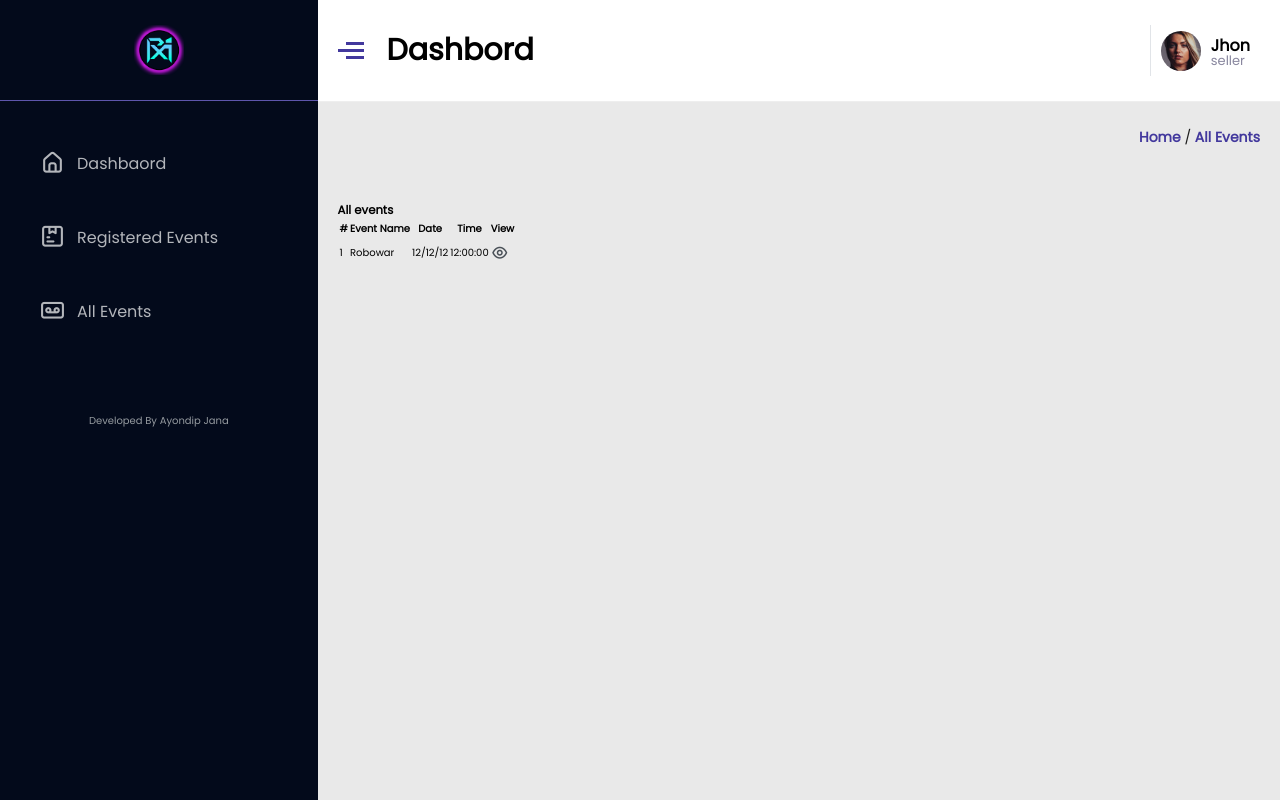
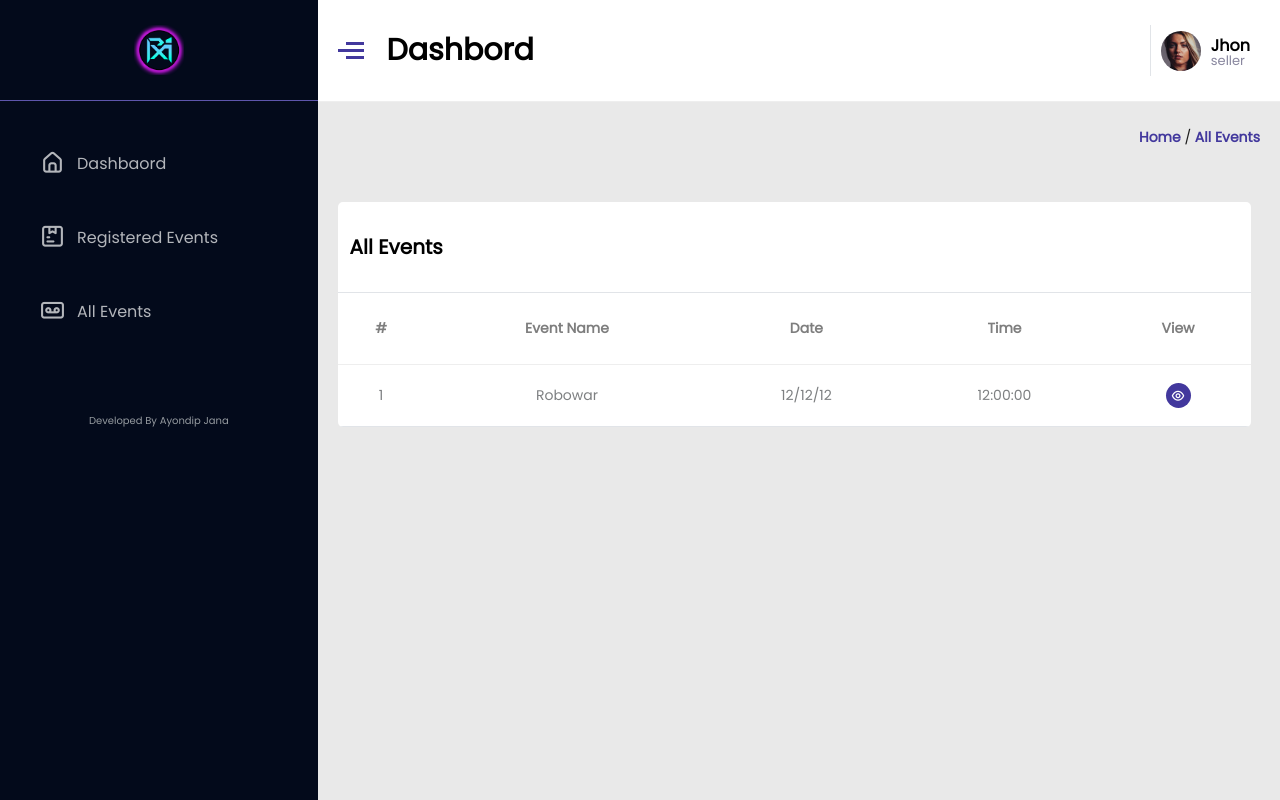
Before and after one commit to detronetdip/resonence, a PHP site: page /resonence/profile/all_events.html in a window 1280 px wide. Run offline with PHP 8.4, Linux system fonts and the light colour scheme.

Commit message:
style added

```diff
--- /dev/null
+++ b/profile/assets/css/_pd.scss
@@ -0,0 +1,123 @@
+.right-part {
+    .cartrow {
+      margin: 1.5rem 0;
+      display: flex;
+      justify-content: space-around;
+      .gh {
+        width: 100%;
+        padding: 1.5rem 2rem;
+        .heading {
+          padding: 3rem 1.2rem;
+          display: flex;
+          justify-content: space-between;
+          background-color: $white;
+          width: 99%;
+          border-radius: 5px 5px 0 0;
+          border-bottom: 1px solid $border;
+          h3 {
+            font-size: 2rem;
+            text-transform: capitalize;
+          }
+          a {
+            min-width: 110px;
+            padding: 1rem 0;
+            background-color: #42389d;
+            border-color: #42389d;
+            color: $white;
+            border-radius: 15px;
+            display: flex;
+            align-items: center;
+            justify-content: center;
+            font-weight: 1.4px;
+            font-weight: 700;
+            &:focus {
+              box-shadow: 0 0 0 0.2rem #42389d80;
+            }
+            &:hover {
+              background-color: #2a2465;
+              border-color: #2a2465;
+            }
+          }
+        }
+        .maincontainer {
+          background-color: $white;
+          border-radius: 0 0 5px 5px;
+          width: 99%;
+          overflow-x: auto;
+          table {
+            min-height: 10rem;
+            min-width: 70rem;
+            thead {
+              font-size: 1.4rem;
+              font-weight: 800;
+              color: #7e7e7e;
+              th {
+                padding: 2.5rem 1rem;
+                border-bottom: 1px solid #eee;
+                font-weight: 800;
+              }
+            }
+            tbody {
+              td {
+                padding: 1.8rem 1rem;
+                font-size: 1.4rem;
+                text-align: center !important;
+                color: #7e8082;
+                border-bottom: 1px solid $border;
+                a {
+                  display: flex;
+                  width: 5rem;
+                  margin: 0.1rem auto;
+                }
+                .acn {
+                  display: flex;
+                  align-items: center;
+                  justify-content: center;
+                  a {
+                    margin: 0;
+                    height: 2.5rem;
+                    width: 2.5rem;
+                    display: flex;
+                    align-items: center;
+                    justify-content: center;
+                    border-radius: 50%;
+                    margin: 0 0.2rem;
+                    i {
+                      color: $white;
+                      font-size: 1.5rem;
+                    }
+                  }
+                  .view {
+                    background-color: #42389d;
+                  }
+                  .edit {
+                    background-color: #43dc80;
+                  }
+                  .nedit {
+                    background-color: #dccd43;
+                  }
+                  .del {
+                    background-color: #ff4c41;
+                  }
+                }
+              }
+            }
+          }
+          .wishlist {
+            width: 100%;
+            border-collapse: collapse;
+          }
+        }
+      }
+    }
+  }
+  @media only screen and (max-width: 711px) {
+    .right-part {
+      .cartrow {
+        padding: 1.5rem 0.5rem;
+        .maincontainer {
+          width: 100%;
+        }
+      }
+    }
+  }
--- a/profile/assets/css/style.css
+++ b/profile/assets/css/style.css
@@ -928,4 +928,171 @@ a.btn {
     width: 100%;
   }
 }
+
+.right-part .cartrow {
+  margin: 1.5rem 0;
+  display: -webkit-box;
+  display: -ms-flexbox;
+  display: flex;
+  -ms-flex-pack: distribute;
+      justify-content: space-around;
+}
+
+.right-part .cartrow .gh {
+  width: 100%;
+  padding: 1.5rem 2rem;
+}
+
+.right-part .cartrow .gh .heading {
+  padding: 3rem 1.2rem;
+  display: -webkit-box;
+  display: -ms-flexbox;
+  display: flex;
+  -webkit-box-pack: justify;
+      -ms-flex-pack: justify;
+          justify-content: space-between;
+  background-color: #fff;
+  width: 99%;
+  border-radius: 5px 5px 0 0;
+  border-bottom: 1px solid #e1e4e8;
+}
+
+.right-part .cartrow .gh .heading h3 {
+  font-size: 2rem;
+  text-transform: capitalize;
+}
+
+.right-part .cartrow .gh .heading a {
+  min-width: 110px;
+  padding: 1rem 0;
+  background-color: #42389d;
+  border-color: #42389d;
+  color: #fff;
+  border-radius: 15px;
+  display: -webkit-box;
+  display: -ms-flexbox;
+  display: flex;
+  -webkit-box-align: center;
+      -ms-flex-align: center;
+          align-items: center;
+  -webkit-box-pack: center;
+      -ms-flex-pack: center;
+          justify-content: center;
+  font-weight: 1.4px;
+  font-weight: 700;
+}
+
+.right-part .cartrow .gh .heading a:focus {
+  -webkit-box-shadow: 0 0 0 0.2rem #42389d80;
+          box-shadow: 0 0 0 0.2rem #42389d80;
+}
+
+.right-part .cartrow .gh .heading a:hover {
+  background-color: #2a2465;
+  border-color: #2a2465;
+}
+
+.right-part .cartrow .gh .maincontainer {
+  background-color: #fff;
+  border-radius: 0 0 5px 5px;
+  width: 99%;
+  overflow-x: auto;
+}
+
+.right-part .cartrow .gh .maincontainer table {
+  min-height: 10rem;
+  min-width: 70rem;
+}
+
+.right-part .cartrow .gh .maincontainer table thead {
+  font-size: 1.4rem;
+  font-weight: 800;
+  color: #7e7e7e;
+}
+
+.right-part .cartrow .gh .maincontainer table thead th {
+  padding: 2.5rem 1rem;
+  border-bottom: 1px solid #eee;
+  font-weight: 800;
+}
+
+.right-part .cartrow .gh .maincontainer table tbody td {
+  padding: 1.8rem 1rem;
+  font-size: 1.4rem;
+  text-align: center !important;
+  color: #7e8082;
+  border-bottom: 1px solid #e1e4e8;
+}
+
+.right-part .cartrow .gh .maincontainer table tbody td a {
+  display: -webkit-box;
+  display: -ms-flexbox;
+  display: flex;
+  width: 5rem;
+  margin: 0.1rem auto;
+}
+
+.right-part .cartrow .gh .maincontainer table tbody td .acn {
+  display: -webkit-box;
+  display: -ms-flexbox;
+  display: flex;
+  -webkit-box-align: center;
+      -ms-flex-align: center;
+          align-items: center;
+  -webkit-box-pack: center;
+      -ms-flex-pack: center;
+          justify-content: center;
+}
+
+.right-part .cartrow .gh .maincontainer table tbody td .acn a {
+  margin: 0;
+  height: 2.5rem;
+  width: 2.5rem;
+  display: -webkit-box;
+  display: -ms-flexbox;
+  display: flex;
+  -webkit-box-align: center;
+      -ms-flex-align: center;
+          align-items: center;
+  -webkit-box-pack: center;
+      -ms-flex-pack: center;
+          justify-content: center;
+  border-radius: 50%;
+  margin: 0 0.2rem;
+}
+
+.right-part .cartrow .gh .maincontainer table tbody td .acn a i {
+  color: #fff;
+  font-size: 1.5rem;
+}
+
+.right-part .cartrow .gh .maincontainer table tbody td .acn .view {
+  background-color: #42389d;
+}
+
+.right-part .cartrow .gh .maincontainer table tbody td .acn .edit {
+  background-color: #43dc80;
+}
+
+.right-part .cartrow .gh .maincontainer table tbody td .acn .nedit {
+  background-color: #dccd43;
+}
+
+.right-part .cartrow .gh .maincontainer table tbody td .acn .del {
+  background-color: #ff4c41;
+}
+
+.right-part .cartrow .gh .maincontainer .wishlist {
+  width: 100%;
+  border-collapse: collapse;
+}
+
+@media only screen and (max-width: 711px) {
+  .right-part .cartrow {
+    padding: 1.5rem 0.5rem;
+  }
+  .right-part .cartrow .maincontainer {
+    width: 100%;
+  }
+}
 /*# sourceMappingURL=style.css.map */
--- a/profile/assets/css/style.scss
+++ b/profile/assets/css/style.scss
@@ -2,3 +2,4 @@
 @import "default";
 @import "main";
 @import "product";
+@import "pd";
```
Also changed, not shown: 1 other file.
